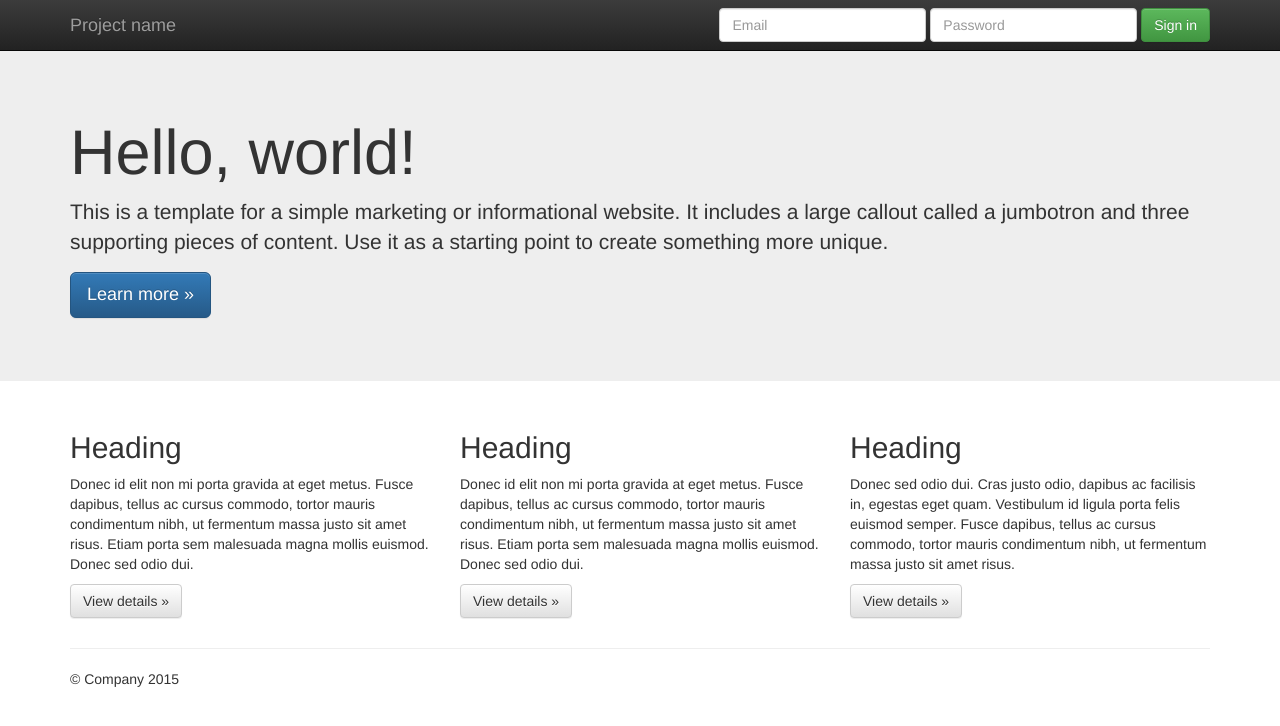
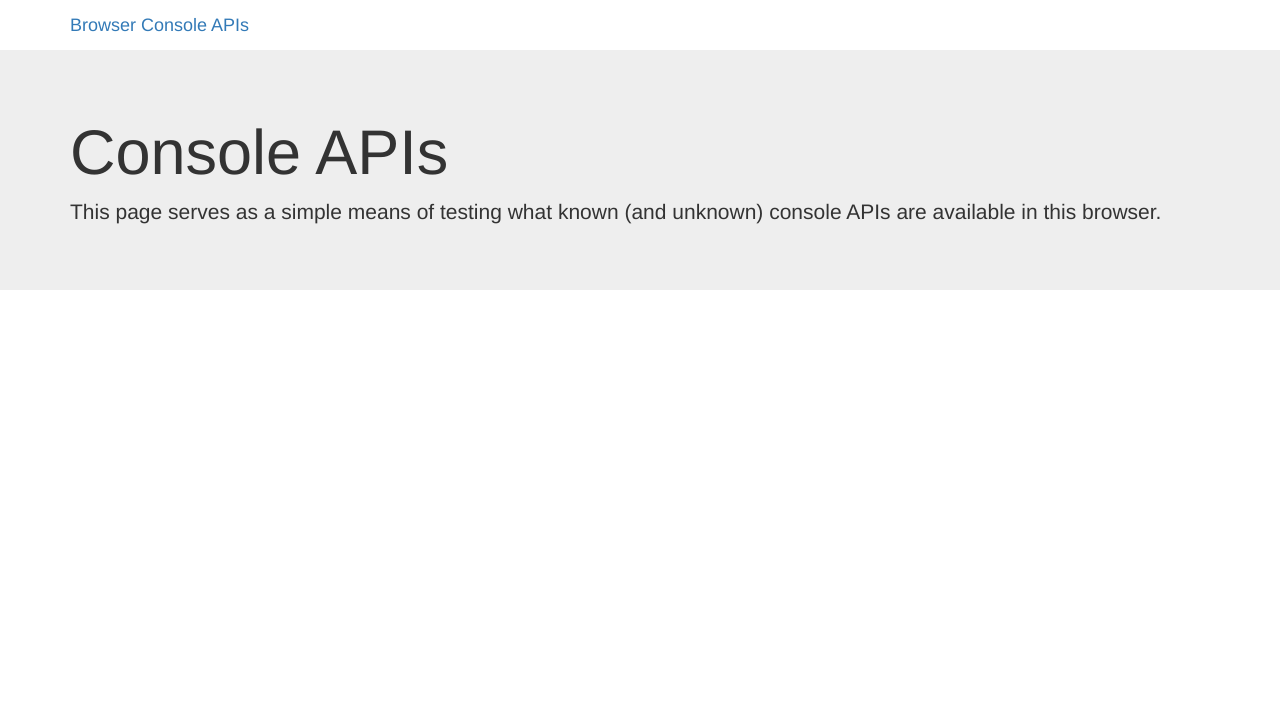
Before and after one commit to brianarn/browser-console-apis, a plain HTML site: page index.html in a window 1280 px wide. Drawn offline with nearby package versions, Linux system fonts and the light colour scheme.

Commit message:
Small tweaks to content/formatting

```diff
--- a/index.html
+++ b/index.html
@@ -24,7 +24,7 @@
     <script src="js/vendor/modernizr-2.8.3.min.js"></script>
 </head>
 <body>
-    <nav class="navbar navbar-inverse navbar-fixed-top" role="navigation">
+    <nav class="navbar navbar-fixed-top" role="navigation">
         <div class="container">
             <div class="navbar-header">
                 <button type="button" class="navbar-toggle collapsed" data-toggle="collapse" data-target="#navbar" aria-expanded="false" aria-controls="navbar">
@@ -33,18 +33,10 @@
                     <span class="icon-bar"></span>
                     <span class="icon-bar"></span>
                 </button>
-          <a class="navbar-brand" href="#">Project name</a>
+                <a class="navbar-brand" href="#">Browser Console APIs</a>
             </div>
             <div id="navbar" class="navbar-collapse collapse">
-          <form class="navbar-form navbar-right" role="form">
-            <div class="form-group">
-              <input type="text" placeholder="Email" class="form-control">
-            </div>
-            <div class="form-group">
-              <input type="password" placeholder="Password" class="form-control">
-            </div>
-            <button type="submit" class="btn btn-success">Sign in</button>
-          </form>
+                <!-- Nothing yet -->
             </div><!--/.navbar-collapse -->
         </div>
     </nav>
@@ -52,38 +44,15 @@
     <!-- Main jumbotron for a primary marketing message or call to action -->
     <div class="jumbotron">
         <div class="container">
-        <h1>Hello, world!</h1>
-        <p>This is a template for a simple marketing or informational website. It includes a large callout called a jumbotron and three supporting pieces of content. Use it as a starting point to create something more unique.</p>
-        <p><a class="btn btn-primary btn-lg" href="#" role="button">Learn more &raquo;</a></p>
+            <h1>Console APIs</h1>
+            <p>This page serves as a simple means of testing what known (and unknown) console APIs are available in this browser.</p>
         </div>
     </div>
 
     <div class="container">
-      <!-- Example row of columns -->
-      <div class="row">
-        <div class="col-md-4">
-          <h2>Heading</h2>
-          <p>Donec id elit non mi porta gravida at eget metus. Fusce dapibus, tellus ac cursus commodo, tortor mauris condimentum nibh, ut fermentum massa justo sit amet risus. Etiam porta sem malesuada magna mollis euismod. Donec sed odio dui. </p>
-          <p><a class="btn btn-default" href="#" role="button">View details &raquo;</a></p>
-        </div>
-        <div class="col-md-4">
-          <h2>Heading</h2>
-          <p>Donec id elit non mi porta gravida at eget metus. Fusce dapibus, tellus ac cursus commodo, tortor mauris condimentum nibh, ut fermentum massa justo sit amet risus. Etiam porta sem malesuada magna mollis euismod. Donec sed odio dui. </p>
-          <p><a class="btn btn-default" href="#" role="button">View details &raquo;</a></p>
-       </div>
-        <div class="col-md-4">
-          <h2>Heading</h2>
-          <p>Donec sed odio dui. Cras justo odio, dapibus ac facilisis in, egestas eget quam. Vestibulum id ligula porta felis euismod semper. Fusce dapibus, tellus ac cursus commodo, tortor mauris condimentum nibh, ut fermentum massa justo sit amet risus.</p>
-          <p><a class="btn btn-default" href="#" role="button">View details &raquo;</a></p>
-        </div>
-      </div>
+    </div> <!-- /container -->
 
-      <hr>
-
-      <footer>
-        <p>&copy; Company 2015</p>
-      </footer>
-    </div> <!-- /container -->        <script src="//ajax.googleapis.com/ajax/libs/jquery/1.11.2/jquery.min.js"></script>
+    <script src="//ajax.googleapis.com/ajax/libs/jquery/1.11.2/jquery.min.js"></script>
     <script>window.jQuery || document.write('<script src="js/vendor/jquery-1.11.2.min.js"><\/script>')</script>
 
     <script src="js/vendor/bootstrap.min.js"></script>
```
Also changed, not shown: humans.txt. Lines whose indentation alone changed are shown as unchanged.
